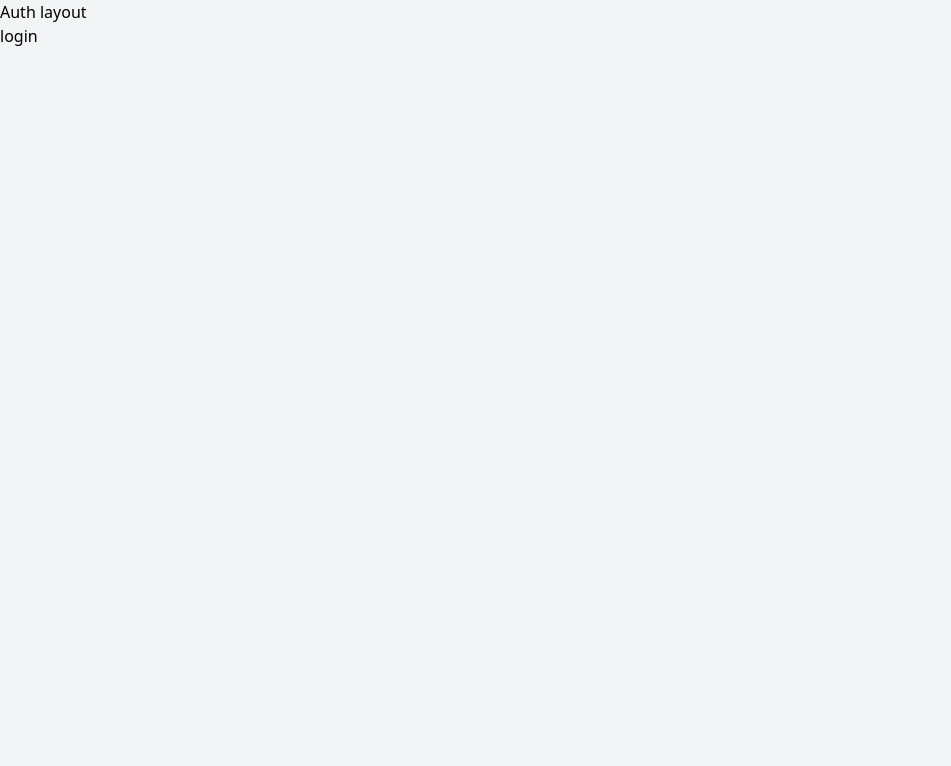
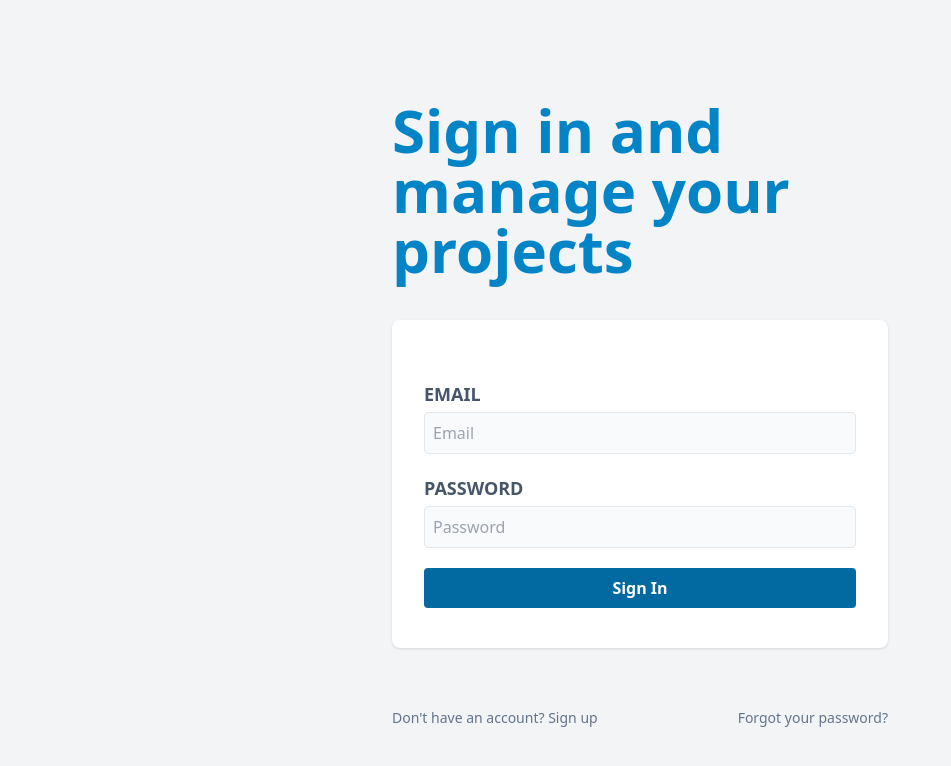
Before and after one commit to jEduardopro/UpTask_frontend, a React (Vite) app: page / in a window 1280 px wide. Shown: the top 766 px of the page, without its empty margins (0-951 px from the left). Built offline with nearby package versions, Linux system fonts and the light colour scheme.

Commit message:
create login form

```diff
--- a/src/layouts/AuthLayout.tsx
+++ b/src/layouts/AuthLayout.tsx
@@ -3,8 +3,11 @@ import { Outlet } from 'react-router-dom'
 const AuthLayout = () => {
 	return (
 		<>
-			Auth layout
-			<Outlet />
+			<main className='container mx-auto mt-5 md:mt-20 p-5 md:flex md:justify-center'>
+				<div className='md:w-2/3 lg:w-2/5'>
+					<Outlet />
+				</div>
+			</main>
 		</>
 	)
 }
--- a/src/pages/Login.tsx
+++ b/src/pages/Login.tsx
@@ -1,10 +1,49 @@
-import React from 'react'
+import { Link } from "react-router-dom"
 
 const Login = () => {
 	return (
-		<div>
-			login
-		</div>
+		<>
+			<h1 className="text-sky-600 font-black text-6xl">Sign in and manage your projects</h1>
+			<form className="bg-white shadow rounded-lg my-10 px-8 py-10">
+				<div className="my-5">
+					<label htmlFor="email" className="uppercase text-slate-600 block text-lg font-bold">Email</label>
+					<input
+						id="email"
+						type="email"
+						placeholder="Email"
+						className="w-full mt-1 p-2 border border-slate-200 rounded bg-slate-50 outline-none"
+					/>
+				</div>
+				<div className="my-5">
+					<label htmlFor="password" className="uppercase text-slate-600 block text-lg font-bold">Password</label>
+					<input
+						id="password"
+						type="password"
+						placeholder="Password"
+						className="w-full mt-1 p-2 border border-slate-200 rounded bg-slate-50 outline-none"
+					/>
+				</div>
+
+				<button type="submit" className="bg-sky-700 text-white font-bold w-full rounded py-2 hover:bg-sky-800 transition-colors">
+					Sign In
+				</button>
+			</form>
+
+			<nav className="flex justify-between">
+				<Link
+					className="block text-center my-5 text-slate-500 text-sm"
+					to='/register'
+				>
+					Don't have an account? Sign up
+				</Link>
+				<Link
+					className="block text-center my-5 text-slate-500 text-sm"
+					to='/forgot-password'
+				>
+					Forgot your password?
+				</Link>
+			</nav>
+		</>
 	)
 }
 
```
